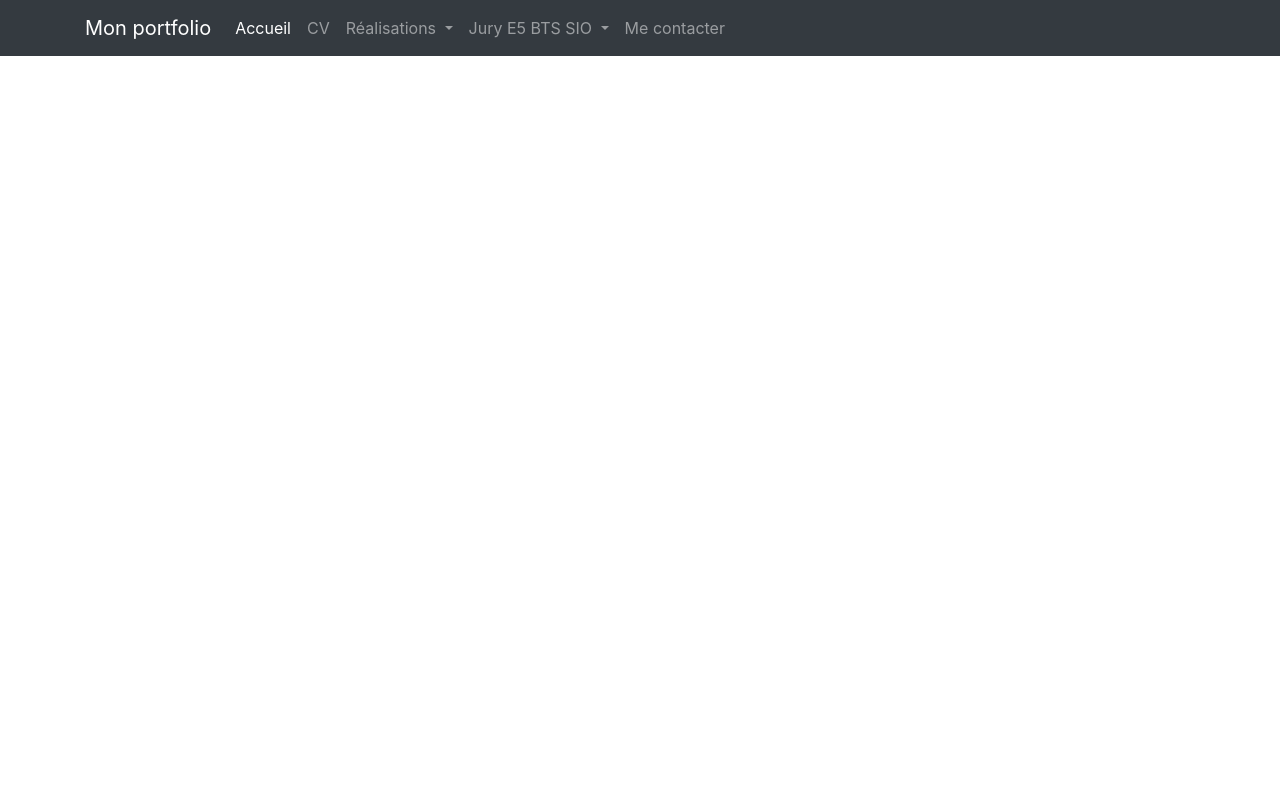
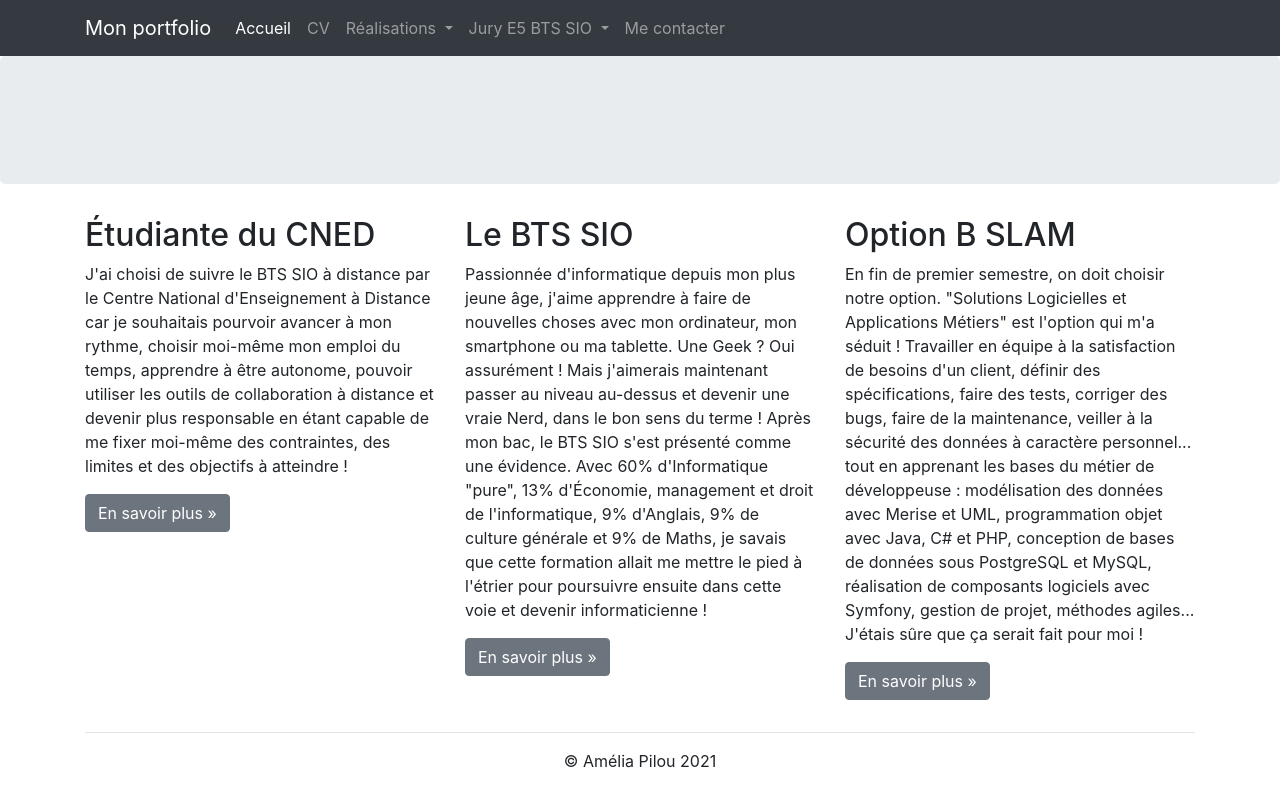
Before and after one commit to AlexisCoranti/alexiscoranti.github.io, a plain HTML site: page index.html in a window 1280 px wide. Drawn offline with nearby package versions, Linux system fonts and the light colour scheme.

Commit message:
Ajout d'un pied de page Task #5 - Ajouter un pied de page

```diff
--- a/index.html
+++ b/index.html
@@ -113,6 +113,63 @@
             </div>
         </nav>
 
+        <div class="jumbotron"></div> <!-- Emplacement pour le contenu principal de la page -->
+        <footer>
+            <div class="container">
+                <div class="row">
+                    <div class="col-lg-4">
+                        <h2>Étudiante du CNED</h2>
+                        <p>J'ai choisi de suivre le BTS SIO à distance par le Centre National
+                            d'Enseignement à Distance car je souhaitais pourvoir avancer à mon rythme,
+                            choisir moi-même mon emploi du temps, apprendre à être autonome, pouvoir
+                            utiliser les outils de collaboration à distance et devenir plus responsable en
+                            étant capable de me fixer moi-même des contraintes, des limites et des
+                            objectifs à atteindre !
+                        </p>
+                        <p><a class="btn btn-secondary" href="http://www.cned.fr" target="_blank"
+                              role="button">En savoir plus »</a>
+                        </p>
+                    </div>
+                    <div class="col-lg-4">
+                        <h2>Le BTS SIO</h2>
+                        <p>Passionnée d'informatique depuis mon plus jeune âge, j'aime apprendre à faire
+                            de nouvelles choses avec mon ordinateur, mon smartphone ou ma tablette. Une
+                            Geek ? Oui assurément ! Mais j'aimerais maintenant passer au niveau au-dessus
+                            et devenir une vraie Nerd, dans le bon sens du terme ! Après mon bac, le BTS
+                            SIO s'est présenté comme une évidence. Avec 60% d'Informatique "pure", 13%
+                            d'Économie, management et droit de l'informatique, 9% d'Anglais, 9% de culture
+                            générale et 9% de Maths, je savais que cette formation allait me mettre le
+                            pied à l'étrier pour poursuivre ensuite dans cette voie et devenir
+                            informaticienne !
+                        </p>
+                        <p><a class="btn btn-secondary" href="https://fr.wikipedia.org/wiki/Brevet_de_tec
+                              hnicien_supérieur_-_Services_informatiques_aux_organisations"
+                              target="_blank" role="button">En savoir plus »</a>
+                        </p>
+                    </div>
+                    <div class="col-lg-4">
+                        <h2>Option B SLAM</h2>
+                        <p>En fin de premier semestre, on doit choisir notre option. "Solutions
+                            Logicielles et Applications Métiers" est l'option qui m'a séduit&nbsp;!
+                            Travailler en équipe à la satisfaction de besoins d'un client, définir des
+                            spécifications, faire des tests, corriger des bugs, faire de la maintenance,
+                            veiller à la sécurité des données à caractère personnel... tout en apprenant
+                            les bases du métier de développeuse : modélisation des données
+                            avec Merise et UML, programmation objet avec Java, C# et PHP, conception
+                            de bases de données sous PostgreSQL et MySQL, réalisation de
+                            composants logiciels avec Symfony, gestion de projet, méthodes agiles...
+                            J'étais sûre que ça serait fait pour moi !
+                        </p>
+                        <p><a class="btn btn-secondary" href="https://www.onisep.fr/Ressources/Univers-Formation/Formations/Post-bac/bts-services-informatiques-aux-organisations-option-b-solutions-logicielles-et-applications-metiers" target="_blank"
+                              role="button">En savoir plus »</a>
+                        </p>
+                    </div>
+                </div>
+                <hr>
+                <p class="text-center" id="copyright">© Amélia Pilou 2021</p>
+            </div>
+        </footer>
+
         <!-- Optional JavaScript; choose one of the two! -->
 
         <!-- Option 1: jQuery and Bootstrap Bundle (includes Popper) -->
```
